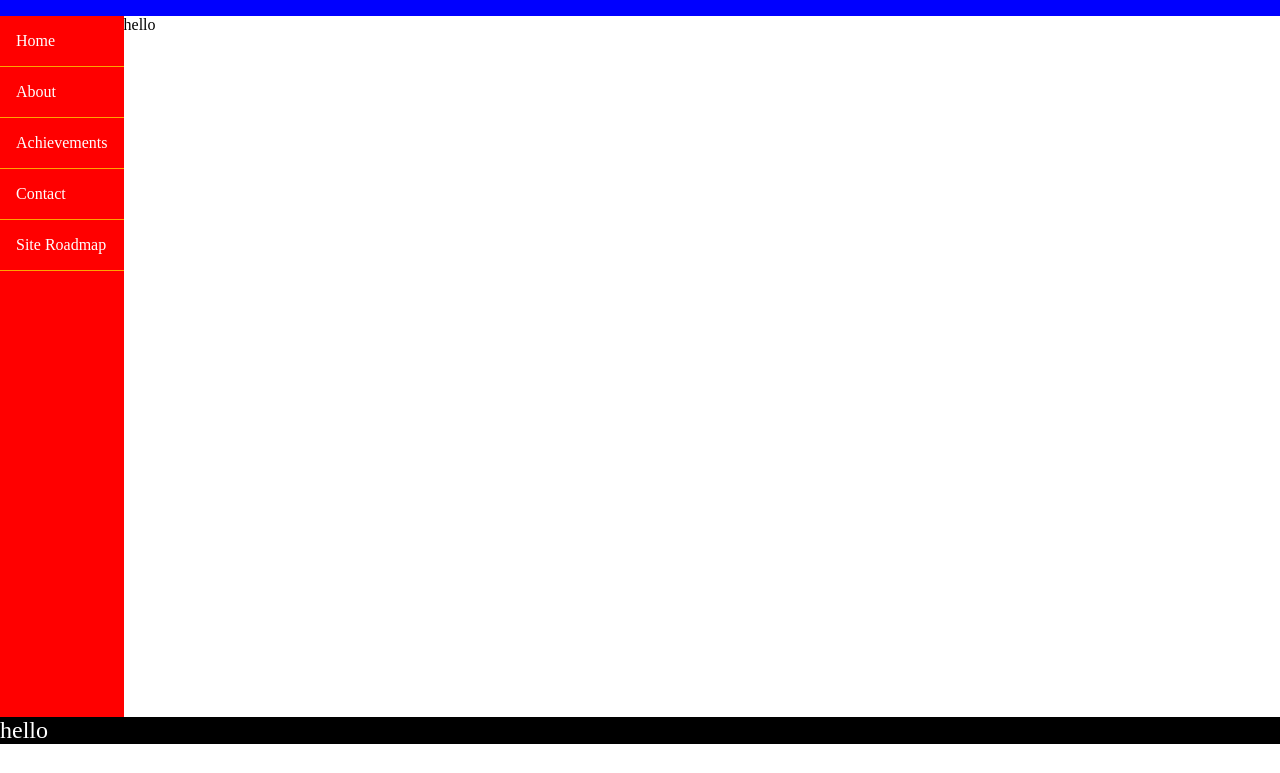
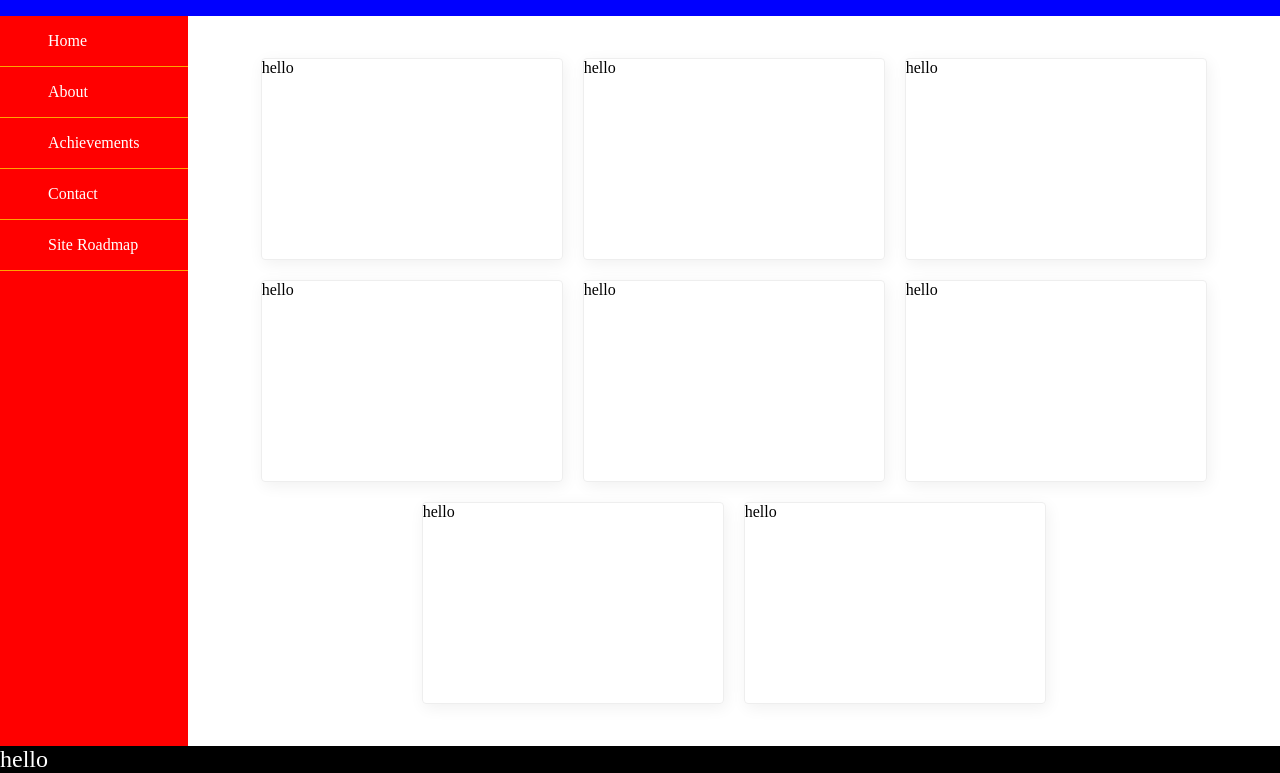
Before and after one commit to AaronHorne/Website, a plain HTML site: page index.html in a window 1280 px wide. Shown: the part 56-829 px from the top of the page. Before the commit the page ends 800 px from the top, so only its background shows below. Drawn offline with Linux system fonts and the light colour scheme.

Commit message:
added static cards to home page

```diff
--- a/index.html
+++ b/index.html
@@ -24,7 +24,15 @@
         </div>
 
         <div class="container">
-            hello
+            <div class="area">hello</div>
+            <div class="area">hello</div>
+            <div class="area">hello</div>
+            <div class="area">hello</div>
+            <div class="area">hello</div>
+            <div class="area">hello</div>
+            <div class="area">hello</div>
+            <div class="area">hello</div>
+
 
         </div>
 
--- a/stylesheets/style.css
+++ b/stylesheets/style.css
@@ -30,9 +30,14 @@ body{
 }
 
 .area {
+
     border: 1px solid #eee;
     box-shadow: 2px 4px 16px rgba(0, 0, 0, .06);
     border-radius: 4px;
+    margin: 10px;
+    width: 300px;
+    min-height: 200px;
+
 }
 
 .nav_bar ul {
@@ -42,17 +47,13 @@ body{
 
 }
 
-.nav_bar ul li{
-
-}
-
 .nav_bar ul li:hover{
     background-color: white;
 }
 
 .nav_bar ul li a{
     display: block;
-    padding:1em;
+    padding:1em 3em;
     text-decoration: none;
     color: white;
     border-bottom: 1px solid orange;
@@ -67,5 +68,9 @@ body{
     flex: 1;
 }
 .container{
+    display: flex;
+    padding: 32px;
+    flex-wrap: wrap;
+    justify-content: center;
 
 }
```
